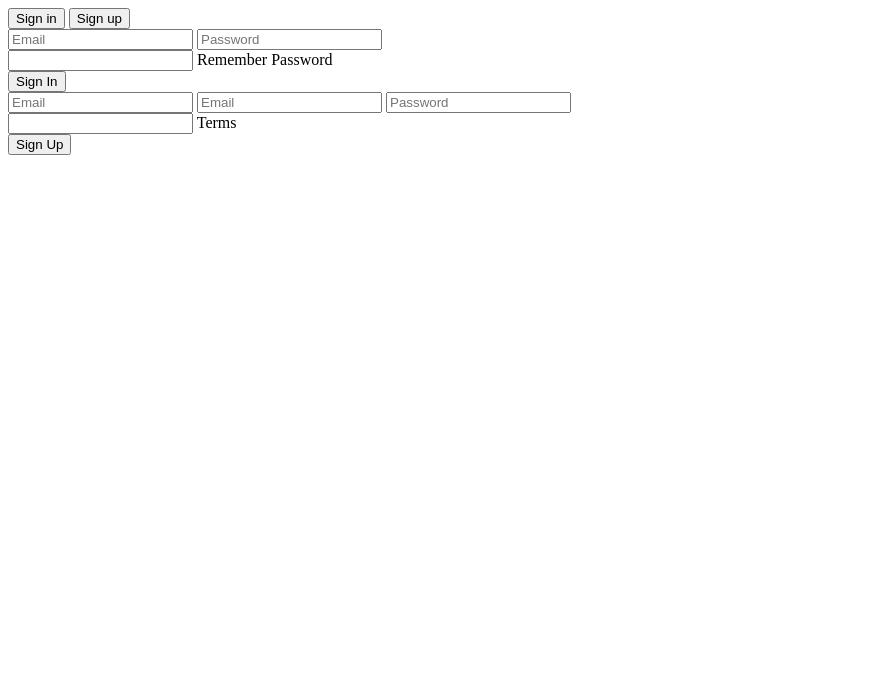
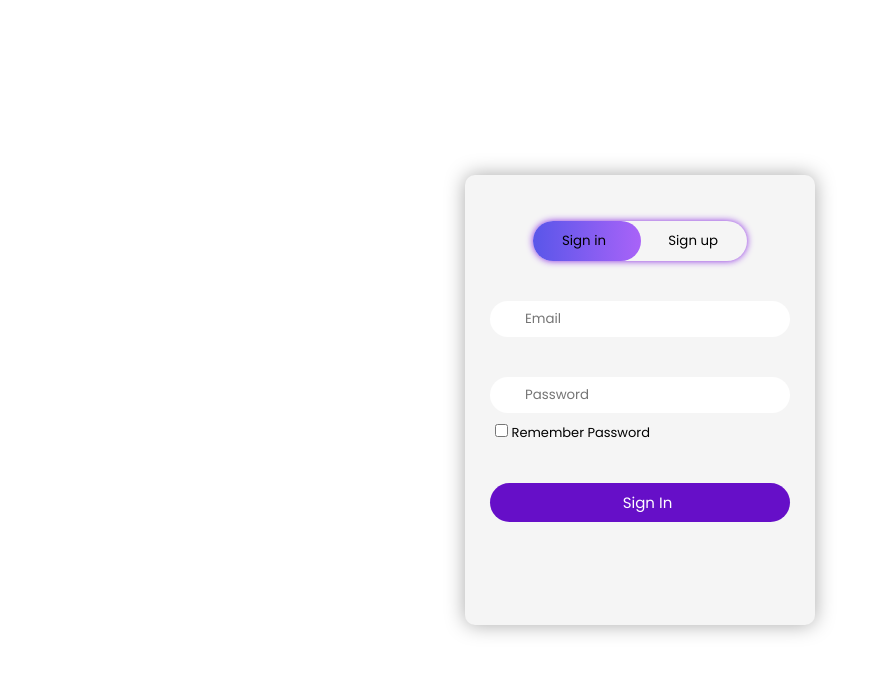
Before and after one commit to andersonsouza12/intuitive-login-page, a plain HTML site: page src/index.html in a window 1280 px wide. Shown: the whole page, without its empty margins (0-880 px from the left). Drawn offline with Linux system fonts and the light colour scheme.

Commit message:
page style

```diff
--- /dev/null
+++ b/css/style.css
@@ -0,0 +1,116 @@
+  @import url('https://fonts.googleapis.com/css2?family=DM+Sans:wght@400;700&family=Open+Sans:wght@300;400&family=Poppins&display=swap');
+
+  * {
+    margin: 0;
+    padding: 0;
+    box-sizing: border-box;
+    font-family: 'poppins', sans-serif;
+  }
+
+  body {
+    width: 100vw;
+    height: 100vh;
+    display: flex;
+    align-items: center;
+    justify-content: center;
+  }
+
+  .container {
+    background-color: whitesmoke;
+    padding: 6px;
+    width: 350px;
+    height: 450px;
+    display: flex;
+    flex-direction: column;
+    align-items: center;
+    position: relative;
+    overflow: hidden;
+    border-radius: 10px;
+    box-shadow: 0 0 20px 0 darkgray;
+  }
+
+  form {
+    position: absolute;
+    margin-top: 80px;
+    transition: .5s;
+    width: 300px;
+    height: 400px;
+  }
+
+  .buttonsForm {
+    margin-top: 40px;
+    position: relative;
+    border-radius: 30px;
+    box-shadow: 0 0 7px 0 blueviolet;
+  }
+
+  .buttonsForm button {
+    cursor: pointer;
+    background: transparent;
+    border: none;
+    position: relative;
+    padding: 10px 29px;
+  }
+
+  .btnColor {
+    position: absolute;
+    width: 108px;
+    height: 100%;
+    background: linear-gradient(to right, #5956e9, #a963f8);
+    border-radius: 30px;
+    transition: .3s;
+  }
+
+  input[type="text"], input[type="password"] {
+    border: none;
+    margin-top: 40px;
+    border-radius: 60px;
+    padding: 8px 0 8px 35px;
+    outline: none;
+    width: 100%;
+  }
+
+  button[type="submit"] {
+    background: #660fc8;
+    color: white;
+    border-radius: 30px;
+    width: 100%;
+    border: none;
+    outline: none;
+    padding: 8px 0 8px 15px;
+    font-size: 15px;
+    margin-top: 40px;
+    cursor: pointer;
+  }
+
+  .divCheck {
+    margin: 10px 0 0 5px;
+    width: 80%;
+    font-size: 13px;
+  }
+
+  #signin {
+    left: 25px;
+  }
+
+  #signup {
+    left: 450px;
+  }
+
+i {
+    position: absolute;
+    left: 0;
+    padding: 10px 10px;
+}
+
+.iEmail {
+    top: 40px;
+}
+
+.iPassword {
+    top: 114px;
+}
+
+.iPassword2 {
+    top: 190px;
+}
--- a/src/index.html
+++ b/src/index.html
@@ -4,6 +4,7 @@
     <meta charset="UTF-8">
     <meta http-equiv="X-UA-Compatible" content="IE=edge">
     <meta name="viewport" content="width=device-width, initial-scale=1.0">
+    <link rel="stylesheet" href="/intuitive-login-page/css/style.css">
     <title>Login</title>
 </head>
 <body>
@@ -18,23 +19,23 @@
             <input type="text" placeholder="Email" required />
             <i class="fas fa-envelope iEmail"></i>
             <input type="password" placeholder="Password" required />
-            <i class="fas fa-envelope iPasssword"></i>
+            <i class="fas fa-lock iPasssword"></i>
             <div class="divCheck">
-                <input type="checkbob" />
+                <input type="checkbox" />
                 <span>Remember Password</span>
             </div>
             <button type="submit">Sign In</button>
         </form>
 
-        <form id="signin">
+        <form id="signup">
             <input type="text" placeholder="Email" required />
             <i class="fas fa-envelope iEmail"></i>
             <input type="password" placeholder="Email" required />
             <i class="fas fa-envelope iPasssword"></i>
             <input type="password" placeholder="Password" required />
-            <i class="fas fa-envelope iPasssword2"></i>
+            <i class="fas fa-lock iPasssword2"></i>
             <div class="divCheck">
-                <input type="checkbob" />
+                <input type="checkbox" />
                 <span>Terms</span>
             </div>
             <button type="submit">Sign Up</button>
```
